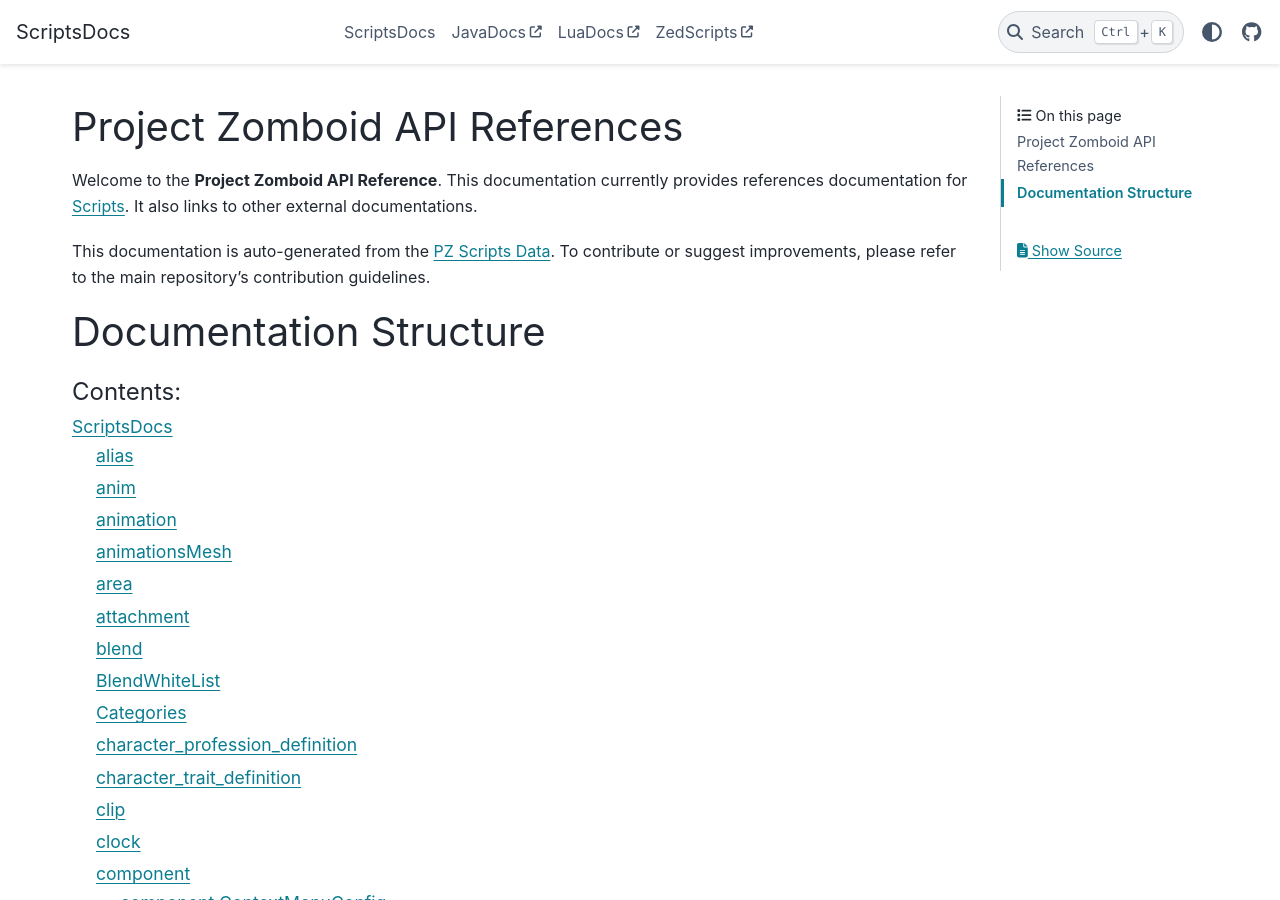
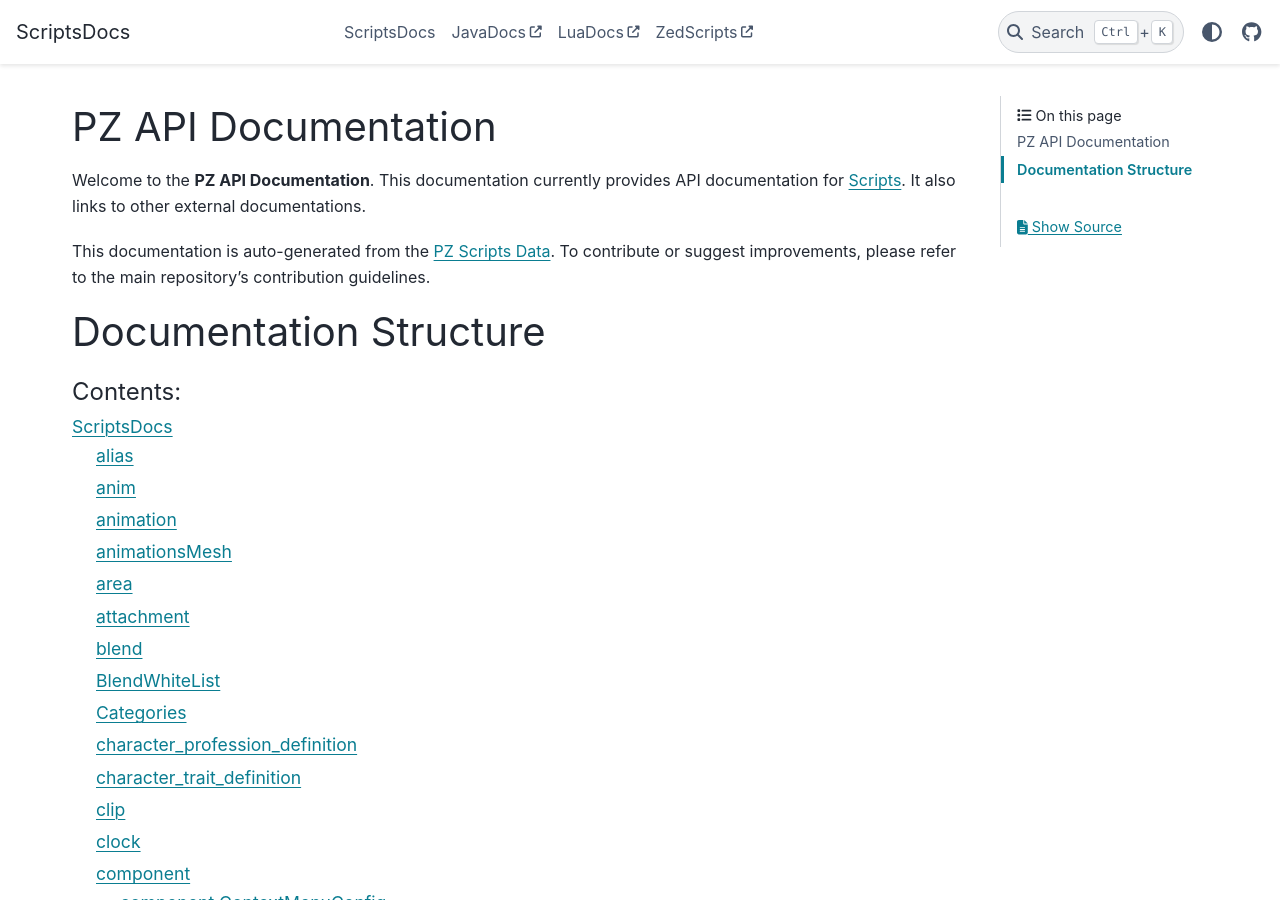
Before and after one commit to PZ-Wiki-Modding/PZ-API-Docs, a Sphinx documentation site: the page built from docs/source/index.rst, in a window 1280 px wide and 900 px high. Built offline with Sphinx 7.4.7 and the PyData theme 0.15.4, drawn with Linux system fonts in a browser that asks for light colours.

Commit message:
adjust doc website name

```diff
--- a/docs/source/conf.py
+++ b/docs/source/conf.py
@@ -9,7 +9,7 @@
 sys.path.insert(0, os.path.abspath('../../'))
 sys.path.insert(0, os.path.abspath('../'))
 
-project = 'ScriptsDocs'
+project = 'PZ API Documentation'
 copyright = '2026, Scripts-Data Contributors'
 author = 'Scripts-Data Contributors'
 release = '1.0'
--- a/docs/source/index.rst
+++ b/docs/source/index.rst
@@ -1,7 +1,7 @@
-Project Zomboid API References
-=====================================
+PZ API Documentation
+====================
 
-Welcome to the **Project Zomboid API Reference**. This documentation currently provides references documentation for `Scripts <https://pzwiki.net/wiki/Scripts>`_. It also links to other external documentations.
+Welcome to the **PZ API Documentation**. This documentation currently provides API documentation for `Scripts <https://pzwiki.net/wiki/Scripts>`_. It also links to other external documentations.
 
 This documentation is auto-generated from the `PZ Scripts Data <https://pzwiki.net/wiki/PZ_Scripts_Data>`_. To contribute or suggest improvements, please refer to the main repository's contribution guidelines.
 
```
